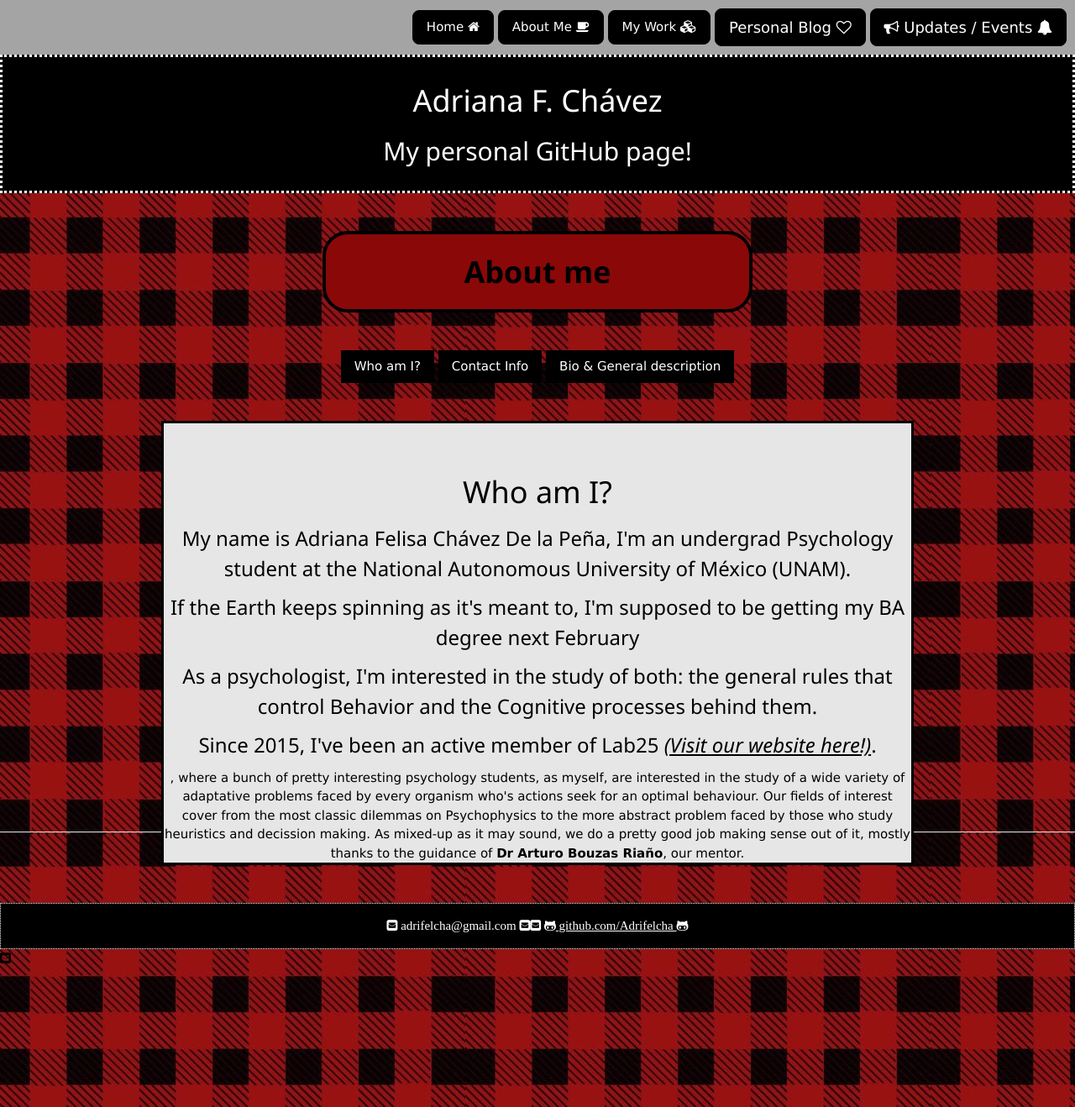
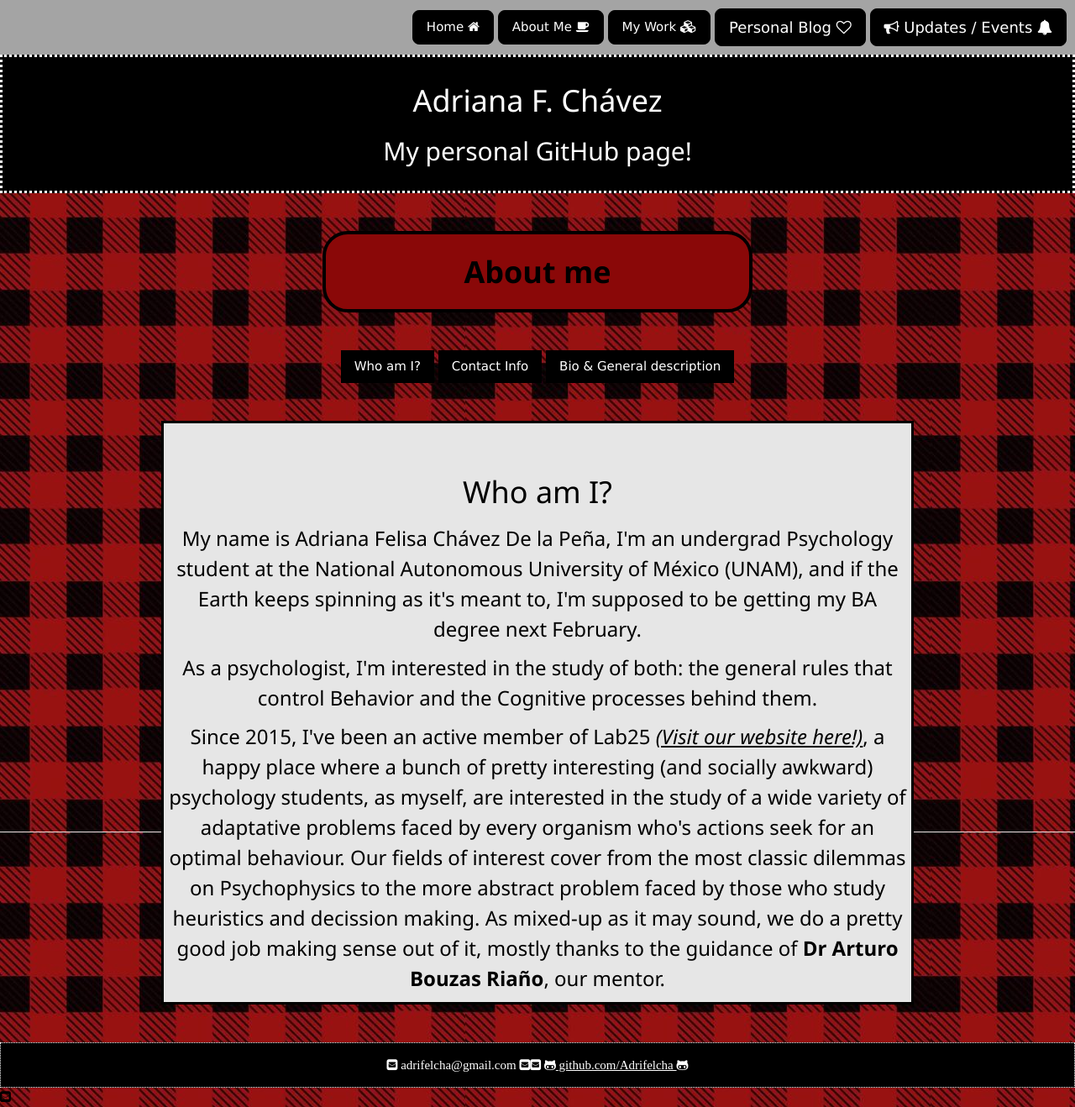
Before and after one commit to Adrifelcha/Adrifelcha-github.io, a Jekyll site: the page built from about/index.html, in a window 1280 px wide. Shown: the whole page at 84% size. Built offline with Jekyll 4.4.1, drawn with Linux system fonts in a browser that asks for light colours.

Commit message:
Update index.html

```diff
--- a/about/index.html
+++ b/about/index.html
@@ -21,13 +21,11 @@ title: About me
 			<center>
 		<h1>Who am I?</h1>
 
-			<h3>My name is Adriana Felisa Chávez De la Peña, I'm an undergrad Psychology student at the National Autonomous University of México (UNAM). </h3>
+<h3>My name is Adriana Felisa Chávez De la Peña, I'm an undergrad Psychology student at the National Autonomous University of México (UNAM), and if the Earth keeps spinning as it's meant to, I'm supposed to be getting my BA degree next February.</h3>
 
-			<h3>If the Earth keeps spinning as it's meant to, I'm supposed to be getting my BA degree next February</h3>
+<h3>As a psychologist, I'm interested in the study of both: the general rules that control Behavior and the Cognitive processes behind them. </h3>
 
-			<h3>As a psychologist, I'm interested in the study of both: the general rules that control Behavior and the Cognitive processes behind them. </h3>
-
-			<h3> Since 2015, I've been an active member of Lab25 <a href="http://www.bouzaslab25.com" target="_blank"><i>(Visit our website here!)</i></a>.</h3>, where a bunch of pretty interesting psychology students, as myself, are interested in the study of a wide variety of adaptative problems faced by every organism who's actions seek for an optimal behaviour. Our fields of interest cover from the most classic dilemmas on Psychophysics to the more abstract problem faced by those who study heuristics and decission making. As mixed-up as it may sound, we do a pretty good job making sense out of it, mostly thanks to the guidance of <b>Dr  Arturo Bouzas Riaño</b>, our mentor. </h3>
+<h3> Since 2015, I've been an active member of Lab25 <a href="http://www.bouzaslab25.com" target="_blank"><i>(Visit our website here!)</i></a>, a happy place where a bunch of pretty interesting (and socially awkward) psychology students, as myself, are interested in the study of a wide variety of adaptative problems faced by every organism who's actions seek for an optimal behaviour. Our fields of interest cover from the most classic dilemmas on Psychophysics to the more abstract problem faced by those who study heuristics and decission making. As mixed-up as it may sound, we do a pretty good job making sense out of it, mostly thanks to the guidance of <b>Dr  Arturo Bouzas Riaño</b>, our mentor. </h3>
 
 
 
```
